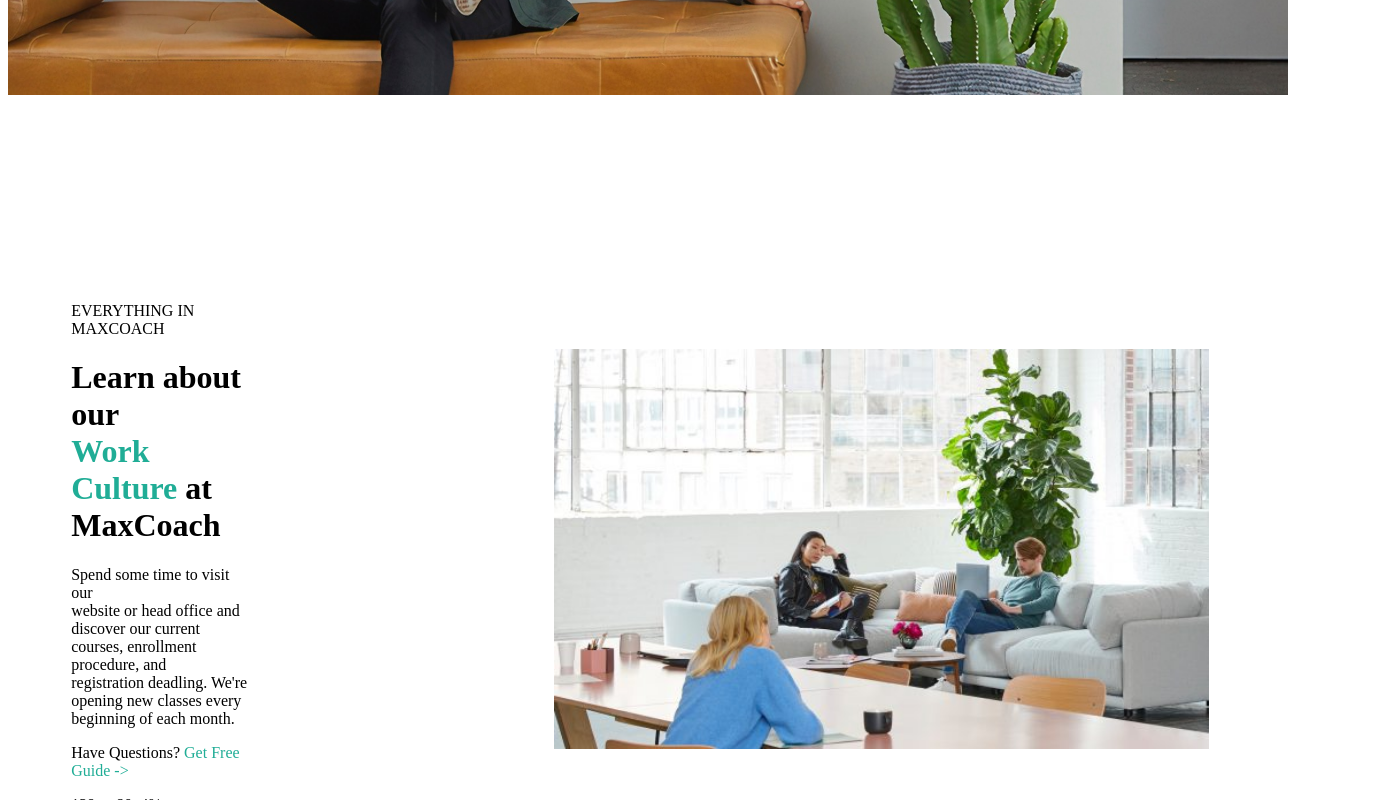
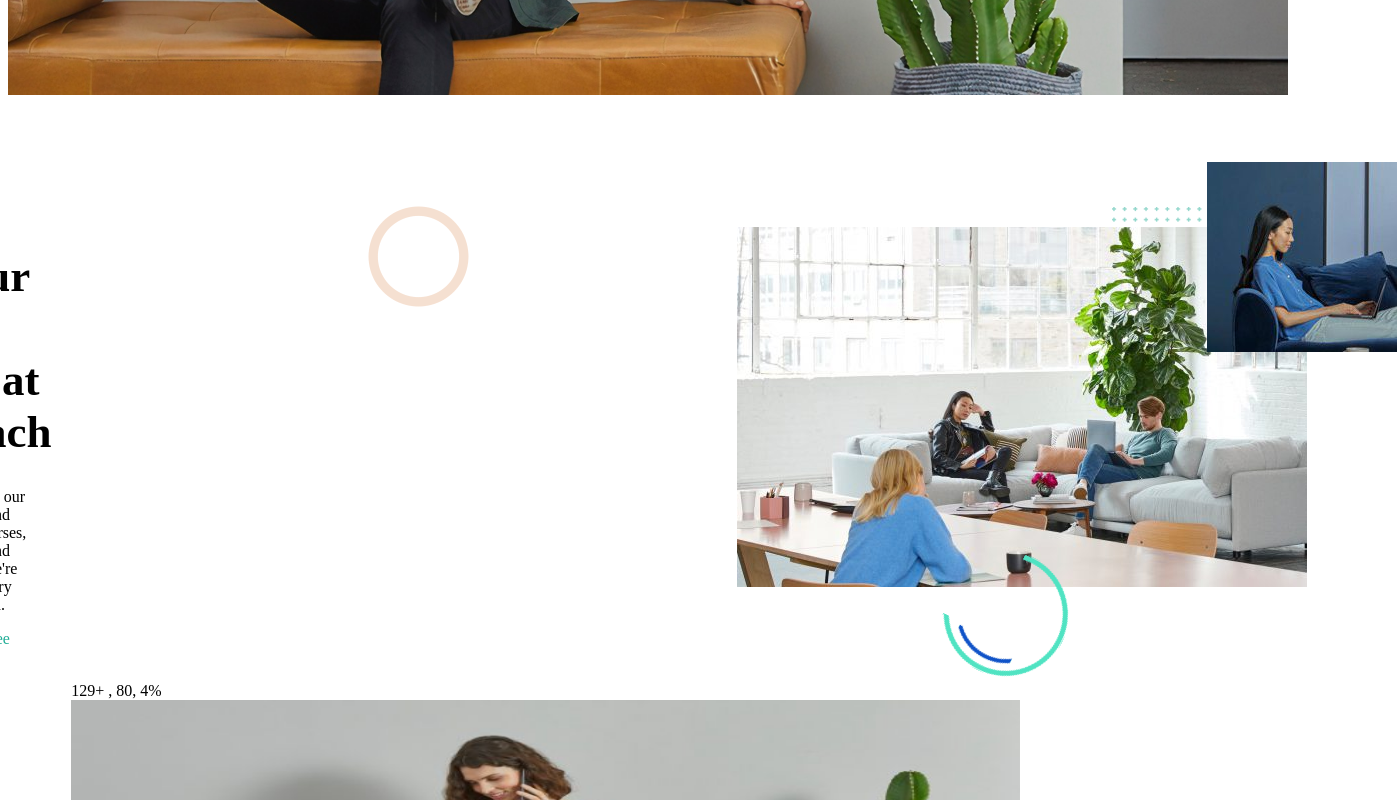
Before and after one commit to Skyfe24/proj-html-vuejs, a Vue app: page / in a window 1280 px wide. Shown: the part 460-1260 px from the top of the page, 1397 px wide, since content can reach past the window. Built offline with nearby package versions, Linux system fonts and the light colour scheme.

Commit message:
every single shape positioned

```diff
--- a/src/components/AppMain.vue
+++ b/src/components/AppMain.vue
@@ -13,8 +13,11 @@
             </div>
         </div>
 
-        <img src="../assets/img/stock-full-hd-10-ohki1ayywq3cqutettrncduujpoaorifqu4relt2ts.jpg" alt="">
-
+        <img src="../assets/img/stock-full-hd-10-ohki1ayywq3cqutettrncduujpoaorifqu4relt2ts.jpg" alt="" class="WorkCulture">
+        <img src="../assets/img/about-us-01-ohkia3qg98rq9vg3s0mn2hkflr1migdqdw370qnegc.jpg" alt="" class="asianStudent">
+        <img src="../assets/img/maxcoach-shape-07-100x100.png" alt="" class="dots">
+        <img src="../assets/img/maxcoach-shape-02.png" alt="" class="greenblueShape">
+        <i class="fa-regular fa-circle pinkycircle"></i>
     </div>
 
     <div class="container2">
@@ -44,7 +47,44 @@
     width: 100vw;
 }
 
-<style scoped>h1 {
+.WorkCulture {
+    position: relative;
+    left: 385px;
+}
+
+.asianStudent {
+    position: relative;
+    left: 285px;
+    bottom: 150px;
+}
+
+.dots {
+    position: relative;
+    bottom: 150px;
+    z-index: -1;
+}
+
+
+
+.greenblueShape {
+    position: relative;
+    right: 270px;
+    top: 208px;
+    width: 60%;
+}
+
+.pinkycircle {
+    color: chocolate;
+    font-size: 100px;
+    position: relative;
+    right: 970px;
+    top: -150px;
+    opacity: 0.2;
+
+}
+
+
+h1 {
     font-size: 45px;
 }
 
@@ -73,7 +113,8 @@
     justify-content: center;
     align-items: center;
     width: 90%;
-
+    margin-top: -170px;
+    position: relative;
 }
 
 .textpart {
```
